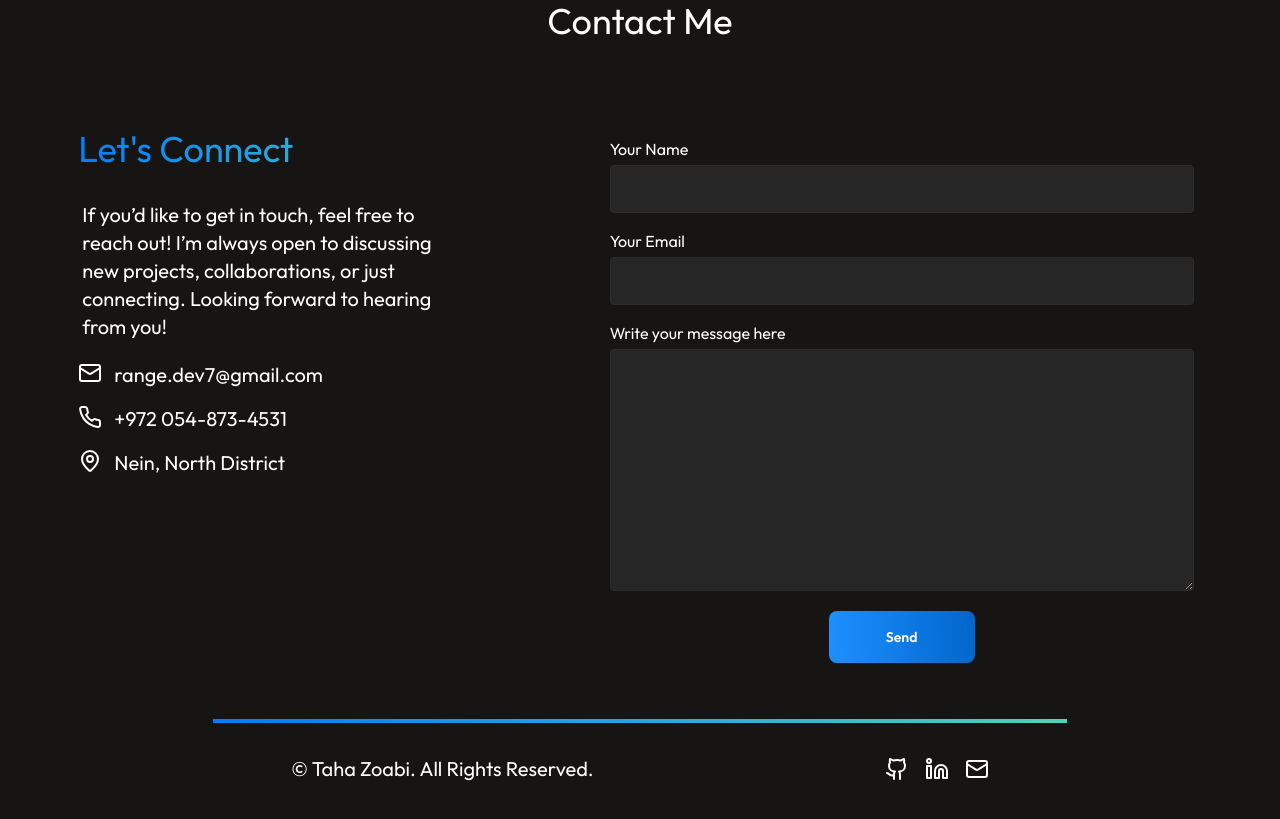
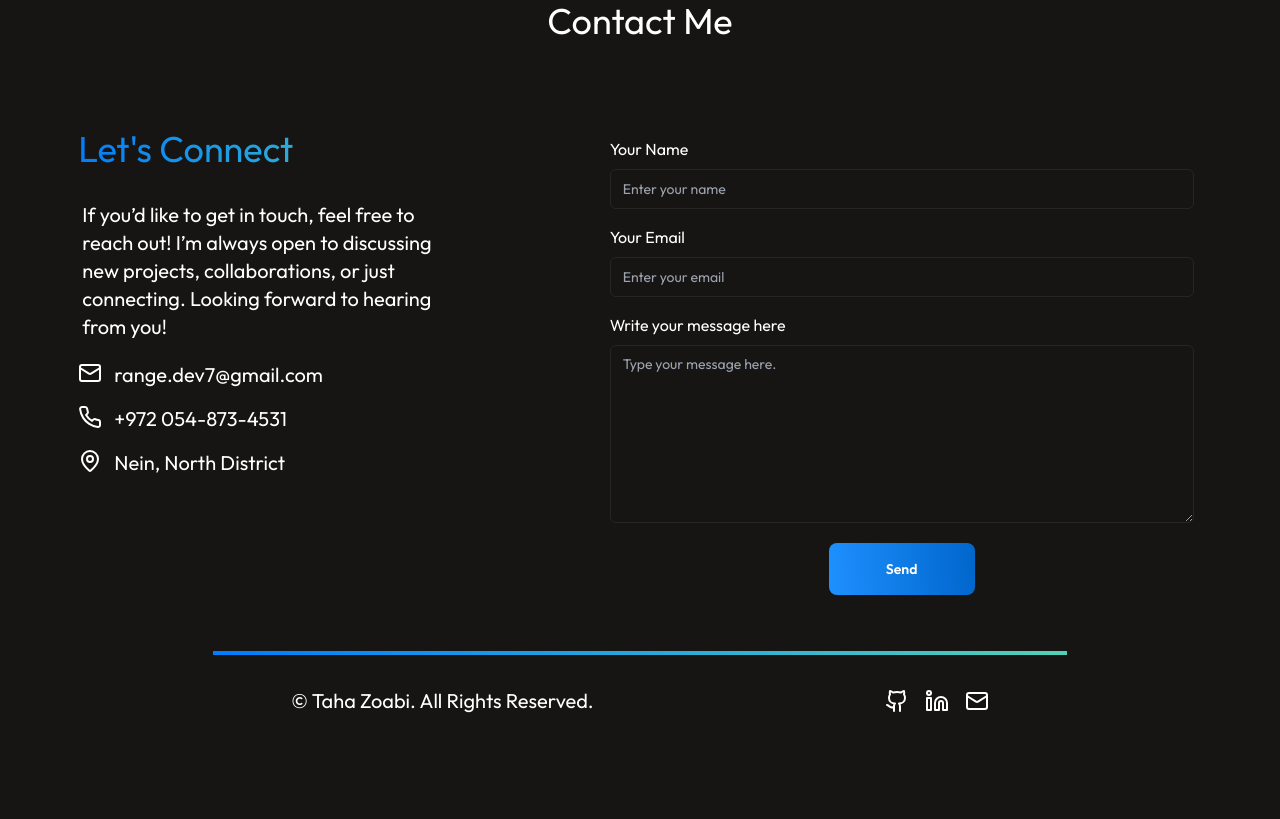
Before and after one commit to dpaulos6/portfolio, a React (Vite) app: page / in a window 1280 px wide. Shown: the part 3020-3839 px from the top of the page. After the commit the page ends 3771 px from the top, so only its background shows below. Built offline with nearby package versions, Linux system fonts and the light colour scheme.

Commit message:
form style

```diff
--- a/src/components/Contact.tsx
+++ b/src/components/Contact.tsx
@@ -2,6 +2,9 @@
 import Button from './ui/Button.tsx'
 import Footer from './ui/Footer.tsx'
 import { Mail, Phone, MapPin } from 'lucide-react'
+import { Input } from './ui/Input.tsx'
+import { Textarea } from './ui/TextArea.tsx'
+
 function Contact() {
   return (
     <>
@@ -35,31 +38,31 @@
           <div className="flex w-full flex-col lg:w-2/4">
             <form className="flex flex-col items-center gap-5 p-4">
               <div className="flex w-full flex-col gap-4">
-                <label className="flex flex-col">
+                <label className="flex flex-col gap-2">
                   Your Name
-                  <input
-                    type="text"
-                    name="name"
+                  <Input
+                    type={'text'}
+                    name={'name'}
+                    placeholder={'Enter your name'}
                     required
-                    className="mt-1 h-12 rounded border bg-input p-2 text-lg"
                   />
                 </label>
-                <label className="flex flex-col">
+                <label className="flex flex-col gap-2">
                   Your Email
-                  <input
-                    type="email"
-                    name="email"
+                  <Input
+                    type={'email'}
+                    name={'email'}
+                    placeholder={'Enter your email'}
                     required
-                    className="mt-1 h-12 rounded border bg-input p-2 text-lg"
                   />
                 </label>
-                <label className="flex flex-col">
+                <label className="flex flex-col gap-2">
                   Write your message here
-                  <textarea
-                    name="message"
+                  <Textarea
                     rows={8}
+                    name={'message'}
+                    placeholder={'Type your message here.'}
                     required
-                    className="mt-1 rounded border bg-input p-2 text-lg"
                   />
                 </label>
               </div>
--- /dev/null
+++ b/src/components/ui/Input.tsx
@@ -0,0 +1,24 @@
+import * as React from 'react'
+
+import { cn } from '../..//lib/utils'
+
+export type InputProps = React.InputHTMLAttributes<HTMLInputElement>
+
+const Input = React.forwardRef<HTMLInputElement, InputProps>(
+  ({ className, type, ...props }, ref) => {
+    return (
+      <input
+        type={type}
+        className={cn(
+          'placeholder:text-muted-foreground flex h-10 w-full rounded-md border border-input bg-background px-3 py-2 text-sm ring-offset-background file:border-0 file:bg-transparent file:text-sm file:font-medium file:text-foreground focus-visible:outline-none focus-visible:ring-2 focus-visible:ring-accent focus-visible:ring-offset-2 disabled:cursor-not-allowed disabled:opacity-50',
+          className
+        )}
+        ref={ref}
+        {...props}
+      />
+    )
+  }
+)
+Input.displayName = 'Input'
+
+export { Input }
--- /dev/null
+++ b/src/components/ui/TextArea.tsx
@@ -0,0 +1,23 @@
+import * as React from 'react'
+
+import { cn } from '../..//lib/utils'
+
+export type TextareaProps = React.TextareaHTMLAttributes<HTMLTextAreaElement>
+
+const Textarea = React.forwardRef<HTMLTextAreaElement, TextareaProps>(
+  ({ className, ...props }, ref) => {
+    return (
+      <textarea
+        className={cn(
+          'placeholder:text-muted-foreground flex min-h-[80px] w-full rounded-md border border-input bg-background px-3 py-2 text-sm ring-offset-background focus-visible:outline-none focus-visible:ring-2 focus-visible:ring-accent focus-visible:ring-offset-2 disabled:cursor-not-allowed disabled:opacity-50',
+          className
+        )}
+        ref={ref}
+        {...props}
+      />
+    )
+  }
+)
+Textarea.displayName = 'Textarea'
+
+export { Textarea }
```
